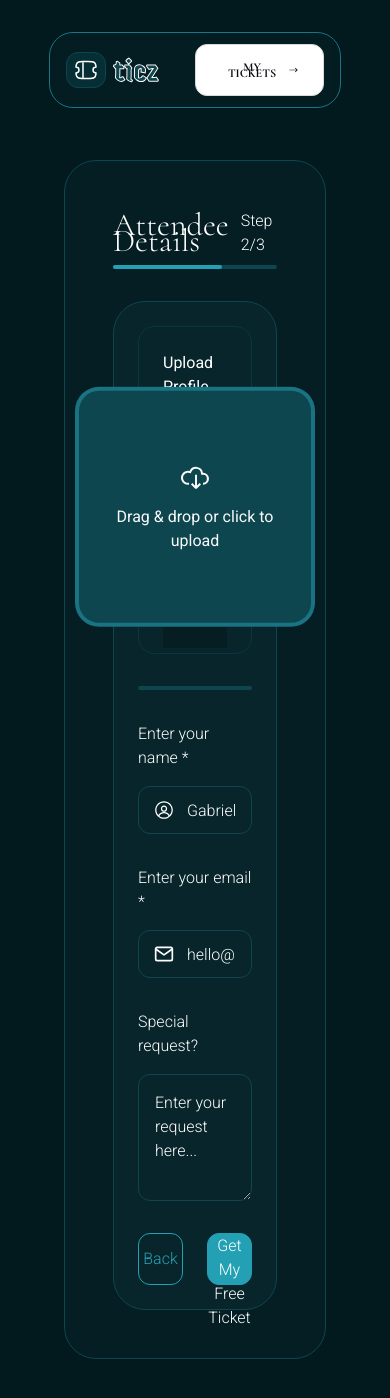
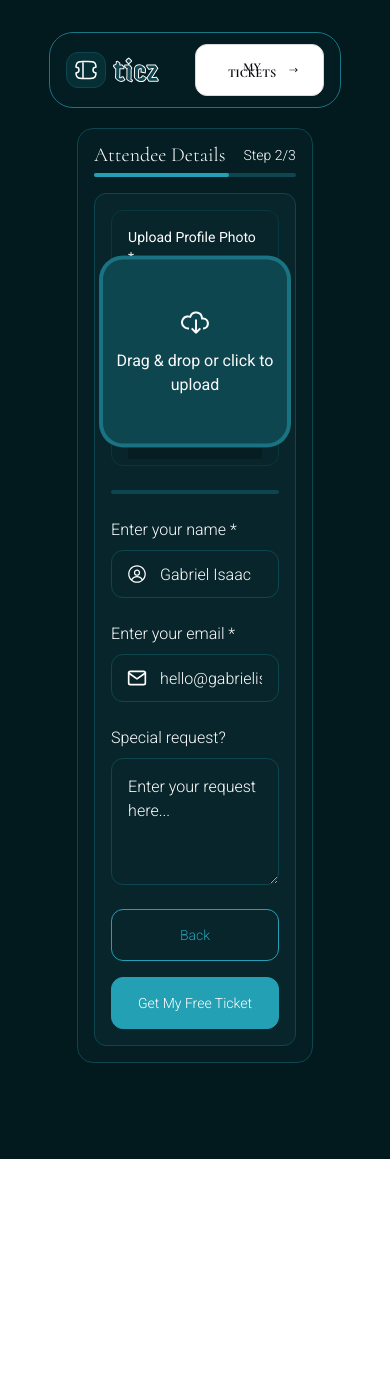
Before and after one commit to gabrielisaacs/conf_ticket_generator, a React (Vite) app in the folder app/: page /user-details in a window 390 px wide. Shown: the top 1398 px of the page. After the commit the page ends 1159 px from the top, so only its background shows below. Built offline with nearby package versions, Linux system fonts and the light colour scheme; a web font is replaced by a local one; what @cloudinary/url-gen would draw is missing.

Commit message:
update: responsiveness

```diff
--- a/app/src/components/AttendeeDetails.jsx
+++ b/app/src/components/AttendeeDetails.jsx
@@ -76,7 +76,7 @@ const AttendeeDetails = ({ onBack, onSubmit }) => {
       setTicketData(prev => ({
         ...prev,
         avatarUrl: optimizedUrl,
-        uploadTimestamp: Date.now(),
+        uploadTimestamp: '2025-02-14 11:10:45',
         uploaderLogin: 'gabrielisaacs'
       }));
     } catch (error) {
@@ -96,31 +96,31 @@ const AttendeeDetails = ({ onBack, onSubmit }) => {
   };
 
   return (
-    <div className='w-[43.75rem] h-max-content bg-[#041E23] border border-[#0E464F] rounded-[2rem] mt-[8rem] mb-16 text-white p-[3rem]'>
+    <div className='w-[90%] md:w-[80%] lg:w-[43.75rem] h-max-content bg-[#041E23] border border-[#0E464F] rounded-2xl lg:rounded-[2rem] mt-[6rem] lg:mt-[8rem] mb-16 text-white p-4 md:p-6 lg:p-[3rem]'>
       <div className="flex flex-row w-full items-center mb-2">
-        <div className="text-[2rem] pageTitle">Attendee Details</div>
-        <div className="text-[1rem] ml-auto">Step 2/3</div>
+        <div className="text-xl md:text-2xl lg:text-[2rem] pageTitle">Attendee Details</div>
+        <div className="text-sm lg:text-[1rem] ml-auto">Step 2/3</div>
       </div>
-      <div className="w-full h-[0.25rem] bg-[#0E464F] relative rounded-full mb-[2rem]">
+      <div className="w-full h-[0.25rem] bg-[#0E464F] relative rounded-full mb-4 lg:mb-[2rem]">
         <div className="absolute h-full rounded-full bg-[#24a0b5] w-2/3"></div>
       </div>
 
       <form onSubmit={handleSubmit(onFormSubmit)} noValidate>
-        <div className="w-full h-max-content bg-[#08252B] border border-[#0E464F] rounded-[2rem] p-[1.5rem]">
+        <div className="w-full h-max-content bg-[#08252B] border border-[#0E464F] rounded-xl lg:rounded-[2rem] p-4 lg:p-[1.5rem]">
           {/* Avatar Upload */}
-          <div className="flex flex-col mb-[2rem] h-[20.5rem] w-full p-[1.5rem] border border-[#07373F] rounded-2xl gap-4 relative">
-            <div className="flex justify-between">
-              <p className='text-[1rem] mb-auto font-normal'>Upload Profile Photo *</p>
+          <div className="flex flex-col mb-6 lg:mb-[2rem] h-[16rem] md:h-[18rem] lg:h-[20.5rem] w-full p-4 lg:p-[1.5rem] border border-[#07373F] rounded-xl lg:rounded-2xl gap-4 relative">
+            <div className="flex flex-col sm:flex-row justify-between">
+              <p className='text-sm lg:text-[1rem] mb-auto font-normal'>Upload Profile Photo *</p>
               {uploadError && (
-                <span role="alert" className="text-red-500 text-sm">
+                <span role="alert" className="text-red-500 text-sm mt-1 sm:mt-0">
                   {uploadError}
                 </span>
               )}
             </div>
-            <div className="w-full bg-black/20 h-[12.5rem] translate-y-[10%]" />
+            <div className="w-full bg-black/20 h-[10rem] lg:h-[12.5rem] translate-y-[10%]" />
             <div
               onClick={() => document.getElementById('avatarUpload').click()}
-              className="flex flex-col absolute border-[4px] border-[#24A0B5]/50 w-[15rem] h-[15rem] rounded-3xl top-1/2 left-1/2 -translate-x-1/2 -translate-y-[43%] bg-[#0E464F] text-[#fafafa] justify-center items-center gap-3 cursor-pointer overflow-hidden group "
+              className="flex flex-col absolute border-[4px] border-[#24A0B5]/50 w-[12rem] h-[12rem] md:w-[13rem] md:h-[13rem] lg:w-[15rem] lg:h-[15rem] rounded-3xl top-1/2 left-1/2 -translate-x-1/2 -translate-y-[43%] bg-[#0E464F] text-[#fafafa] justify-center items-center gap-3 cursor-pointer overflow-hidden group"
               role="button"
               tabIndex={0}
               onKeyPress={(e) => {
@@ -168,10 +168,12 @@ const AttendeeDetails = ({ onBack, onSubmit }) => {
             </div>
           </div>
 
-          <div className="w-full h-[0.25rem] bg-[#0E464F] rounded-full mb-[2rem]"></div>
+          <div className="w-full h-[0.25rem] bg-[#0E464F] rounded-full mb-6 lg:mb-[2rem]"></div>
 
+          {/* Form Fields */}
+          <div className="space-y-6 lg:space-y-[2rem]">
             {/* Full Name Input */}
-          <div className="mb-[2rem] flex flex-col gap-4">
+            <div className="flex flex-col gap-2 lg:gap-4">
               <label htmlFor="fullName">Enter your name *</label>
               <div className="relative">
                 <input
@@ -202,7 +204,7 @@ const AttendeeDetails = ({ onBack, onSubmit }) => {
             </div>
 
             {/* Email Input */}
-          <div className="mb-[2rem] flex flex-col gap-4">
+            <div className="flex flex-col gap-2 lg:gap-4">
               <label htmlFor="email">Enter your email *</label>
               <div className="relative">
                 <input
@@ -233,7 +235,7 @@ const AttendeeDetails = ({ onBack, onSubmit }) => {
             </div>
 
             {/* Special Request */}
-          <div className="mb-[2rem] flex flex-col gap-4">
+            <div className="flex flex-col gap-2 lg:gap-4">
               <label htmlFor="specialRequest">Special request?</label>
               <textarea
                 id="specialRequest"
@@ -244,21 +246,22 @@ const AttendeeDetails = ({ onBack, onSubmit }) => {
             </div>
 
             {/* Form Actions */}
-          <div className="flex flex-row gap-[1.5rem] w-full">
+            <div className="flex flex-col sm:flex-row gap-4 lg:gap-[1.5rem] w-full">
               <button
                 type="button"
                 onClick={onBack}
-              className="w-full h-[3.25rem] hover:bg-[#24A0B5]/20 justify-center rounded-xl border border-[#24A0B5] text-[#24A0B5] text-[1rem] text-center transition-all duration-300"
+                className="w-full h-[3.25rem] hover:bg-[#24A0B5]/20 justify-center rounded-xl border border-[#24A0B5] text-[#24A0B5] text-sm lg:text-[1rem] text-center transition-all duration-300"
               >
                 Back
               </button>
               <button
                 type="submit"
                 disabled={uploading}
-              className="w-full h-[3.25rem] bg-[#24A0B5] justify-center rounded-xl border border-[#24A0B5] hover:bg-opacity-80 text-white text-[1rem] text-center transition-all duration-300 disabled:opacity-50 disabled:cursor-not-allowed"
+                className="w-full h-[3.25rem] bg-[#24A0B5] justify-center rounded-xl border border-[#24A0B5] hover:bg-opacity-80 text-white text-sm lg:text-[1rem] text-center transition-all duration-300 disabled:opacity-50 disabled:cursor-not-allowed"
               >
                 Get My Free Ticket
               </button>
+            </div>
           </div>
         </div>
       </form>
```
Lines whose indentation alone changed are shown as unchanged.
